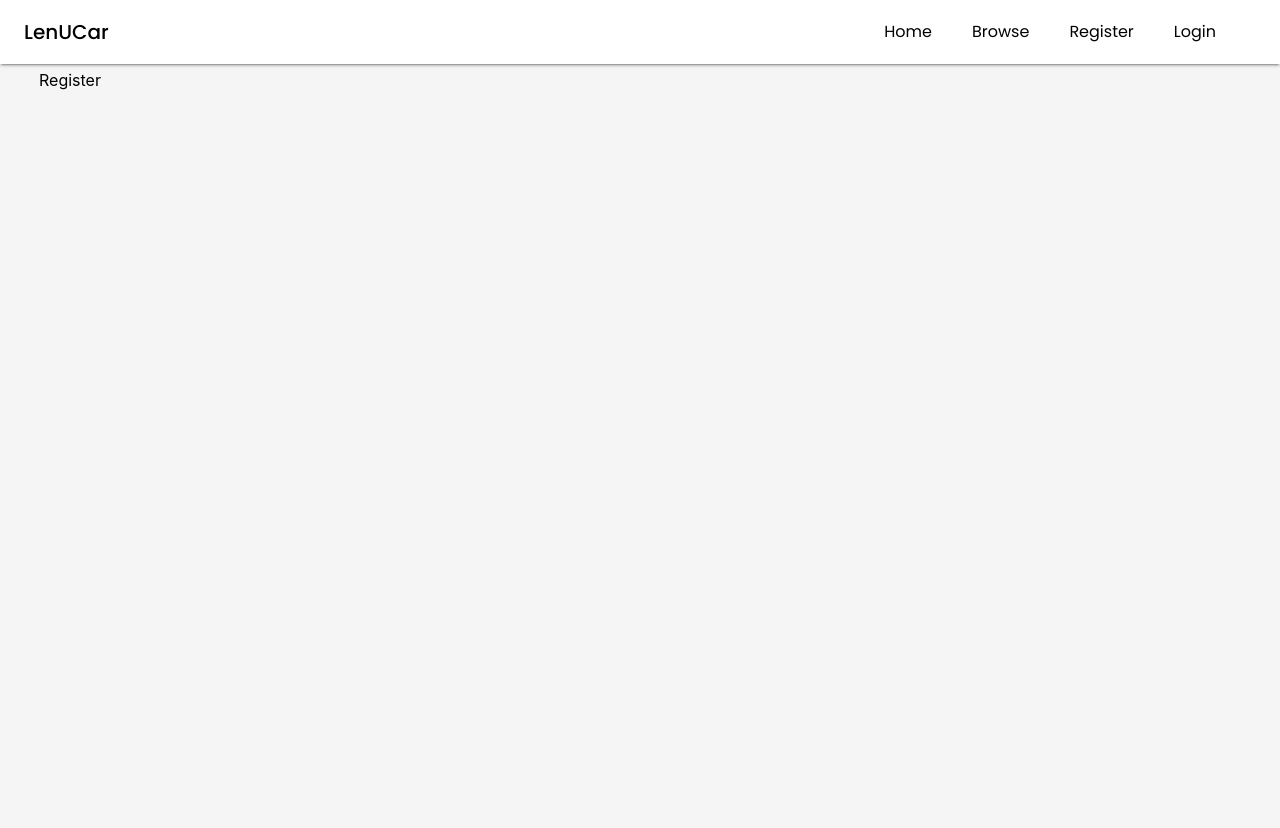
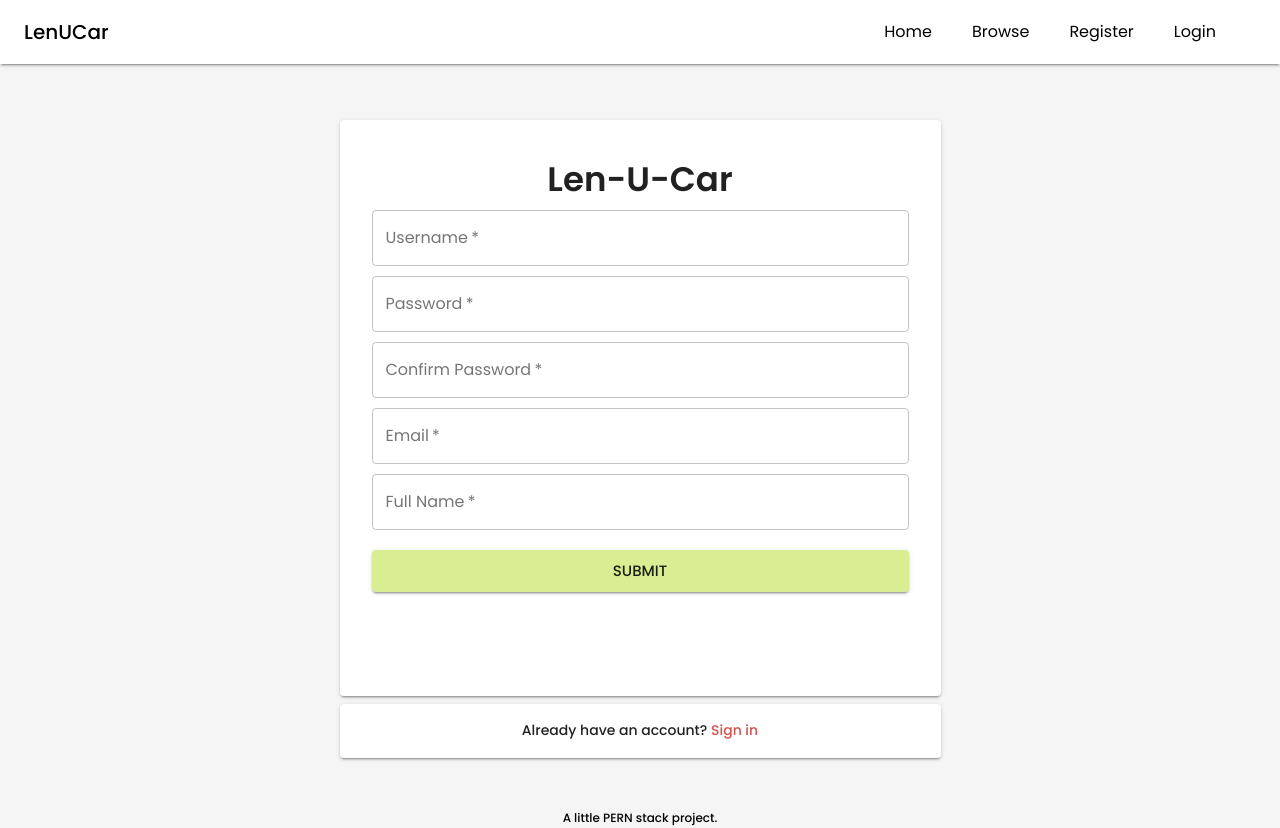
Before and after one commit to SparrowMike/len-u-car, a React (Create React App) app in the folder client/: page /register in a window 1280 px wide. Before the commit the page ends 800 px from the top, so only its background shows below. Built offline with nearby package versions, Linux system fonts and the light colour scheme.

Commit message:
test: 💍 Added Formik backend validation testing
Test version of the validation to backend, still has some bugs

```diff
--- a/client/package.json
+++ b/client/package.json
@@ -14,6 +14,7 @@
     "@types/react": "^17.0.15",
     "@types/react-router": "^5.1.16",
     "@types/react-router-dom": "^5.1.8",
+    "axios": "^0.21.1",
     "formik": "^2.2.9",
     "material-ui": "^0.20.2",
     "react": "^17.0.2",
--- a/client/public/index.html
+++ b/client/public/index.html
@@ -1,13 +1,11 @@
 <!DOCTYPE html>
 <html lang="en">
+
 <head>
   <meta charset="utf-8" />
   <meta name="viewport" content="width=device-width, initial-scale=1" />
   <meta name="theme-color" content="#000000" />
-    <meta
-      name="description"
-      content="Web site created using create-react-app"
-    />
+  <meta name="description" content="Web site created using create-react-app" />
 
   <!--
       manifest.json provides metadata used when your web app is installed on a
@@ -23,8 +21,9 @@
       work correctly both with client-side routing and a non-root public URL.
       Learn how to configure a non-root public URL by running `npm run build`.
     -->
-    <title>React App</title>
+  <title>Len-U-Car</title>
 </head>
+
 <body>
   <noscript>You need to enable JavaScript to run this app.</noscript>
   <div id="root"></div>
@@ -39,4 +38,5 @@
       To create a production bundle, use `npm run build` or `yarn build`.
     -->
 </body>
+
 </html>
--- a/client/src/Pages/Register.tsx
+++ b/client/src/Pages/Register.tsx
@@ -1,5 +1,63 @@
+import Grid from "@material-ui/core/Grid";
+import { Paper } from "@material-ui/core";
+import { makeStyles } from "@material-ui/core";
+import Footer from "../components/home/Footer";
+import { Typography } from "@material-ui/core";
+import CreateAccount from "../components/register/CreateAccount";
+import { Link as RouterLink } from "react-router-dom";
+
+const useStyles = makeStyles((theme) => ({
+  root: {
+    marginTop: 50,
+    paddingBottom: "50px",
+    paddingTop: "30px",
+    display: "flex",
+    flexWrap: "wrap",
+    "& > *": {
+      margin: theme.spacing(1),
+      width: theme.spacing(80),
+      height: theme.spacing(60),
+    },
+  },
+  footer: {
+    textAlign: "center",
+    marginTop: theme.spacing(6),
+  },
+  disclaimer: {
+    marginTop: theme.spacing(1),
+    textAlign: "center",
+    paddingTop: theme.spacing(2),
+    paddingBottom: theme.spacing(2),
+  },
+}));
+
 const Register = () => {
-  return <div>Register</div>;
+  const classes = useStyles();
+  return (
+    <div>
+      <Grid container justifyContent="center">
+        <Grid item xs={12} sm={6} md={6}>
+          <Paper className={classes.root} elevation={2}>
+            <CreateAccount />
+          </Paper>
+          <Paper className={classes.disclaimer} elevation={2}>
+            <Typography variant="subtitle2">
+              Already have an account?{" "}
+              <RouterLink
+                to="/login"
+                style={{ textDecoration: "none", color: "#d4524d" }}
+              >
+                Sign in
+              </RouterLink>
+            </Typography>
+          </Paper>
+        </Grid>
+      </Grid>
+      <div className={classes.footer}>
+        <Footer />
+      </div>
+    </div>
+  );
 };
 
 export default Register;
--- a/client/src/components/register/FormsUI/Textfield/index.js
+++ b/client/src/components/editProfile/FormsUI/Textfield/index.js
@@ -10,6 +10,7 @@ const TextfieldWrapper = ({ name, ...otherProps }) => {
     ...otherProps,
     fullWidth: true,
     variant: "outlined",
+    autoComplete: "off",
   };
 
   if (mata && mata.touched && mata.error) {
--- a/client/src/components/home/Footer.tsx
+++ b/client/src/components/home/Footer.tsx
@@ -4,7 +4,7 @@ export default function Footer() {
   return (
     <div>
       <Typography variant="caption" style={{ fontWeight: 500 }} gutterBottom>
-        Test page for login footer
+        A little PERN stack project.
       </Typography>
     </div>
   );
--- a/client/src/components/register/CreateAccount.tsx
+++ b/client/src/components/register/CreateAccount.tsx
@@ -1,7 +1,135 @@
-import React from "react";
+import { makeStyles } from "@material-ui/core";
+import Button from "../editProfile/FormsUI/Button";
+import { Container } from "@material-ui/core";
+import { Typography } from "@material-ui/core";
+import { Formik, Form } from "formik";
+import axios from "axios";
+import * as Yup from "yup";
+import Textfield from "../editProfile/FormsUI/Textfield";
 
-const CreateAccount = () => {
-  return <div>Create Account</div>;
+const useStyles = makeStyles({
+  field: {
+    marginTop: 10,
+  },
+  footer: {
+    marginTop: 40,
+    paddingBottom: 40,
+  },
+  submitBtn: {
+    marginTop: 20,
+  },
+});
+
+interface FormValues {
+  username: string;
+  password: string;
+  passwordConfirm: string;
+  email: string;
+  full_name: string;
+}
+
+const initialValues: FormValues = {
+  username: "",
+  password: "",
+  passwordConfirm: "",
+  email: "",
+  full_name: "",
+};
+
+const validationSchema = Yup.object().shape({
+  username: Yup.string().min(5, "Username is too short").required("Required"),
+  // .test(
+  //   "username-backend-validation",
+  //   "Username is taken",
+  //   async (username) => {
+  //     const {
+  //       data: { success },
+  //     } = await axios.post("http://localhost:4000/users/checkusers", {
+  //       username: username,
+  //     });
+  //     return success;
+  //   }
+  // ),
+  password: Yup.string().required("Required"),
+  passwordConfirm: Yup.string().oneOf(
+    [Yup.ref("password")],
+    "Password must be the same!"
+  ),
+  email: Yup.string().lowercase().email("Invalid email.").required("Required"),
+  // .test(
+  //   "email-backend-validation",
+  //   "Email address is taken",
+  //   async (email) => {
+  //     const {
+  //       data: { success },
+  //     } = await axios.post("http://localhost:4000/users/checkemail", {
+  //       email: email,
+  //     });
+  //     return success;
+  //   }
+  // ),
+  full_name: Yup.string().required("Required"),
+});
+
+const CreateAccount: React.FC = () => {
+  const classes = useStyles();
+  const handleSubmit = (values: FormValues): void => {
+    alert(JSON.stringify(values));
+  };
+  return (
+    <Container>
+      <Typography variant="h4" align="center" style={{ fontWeight: 600 }}>
+        Len-U-Car
+      </Typography>
+      <Formik
+        initialValues={initialValues}
+        onSubmit={handleSubmit}
+        validationSchema={validationSchema}
+      >
+        {({ dirty, isValid }) => {
+          return (
+            <Form>
+              <Textfield
+                name="username"
+                label="Username"
+                className={classes.field}
+                required
+              />
+              <Textfield
+                name="password"
+                label="Password"
+                type="password"
+                className={classes.field}
+                required
+              />
+              <Textfield
+                name="passwordConfirm"
+                label="Confirm Password"
+                type="password"
+                className={classes.field}
+                required
+              />
+              <Textfield
+                name="email"
+                label="Email"
+                className={classes.field}
+                required
+              />
+              <Textfield
+                name="full_name"
+                label="Full Name"
+                className={classes.field}
+                required
+              />
+              <div className={classes.submitBtn}>
+                <Button>Submit</Button>
+              </div>
+            </Form>
+          );
+        }}
+      </Formik>
+    </Container>
+  );
 };
 
 export default CreateAccount;
```
Also changed, not shown: client/src/components/editProfile/FormsUI/Button/index.js (renamed from client/src/components/register/FormsUI/Button/index.js), 1 other file (tests, documents, lock files or other folders). Lines whose indentation alone changed are shown as unchanged.
